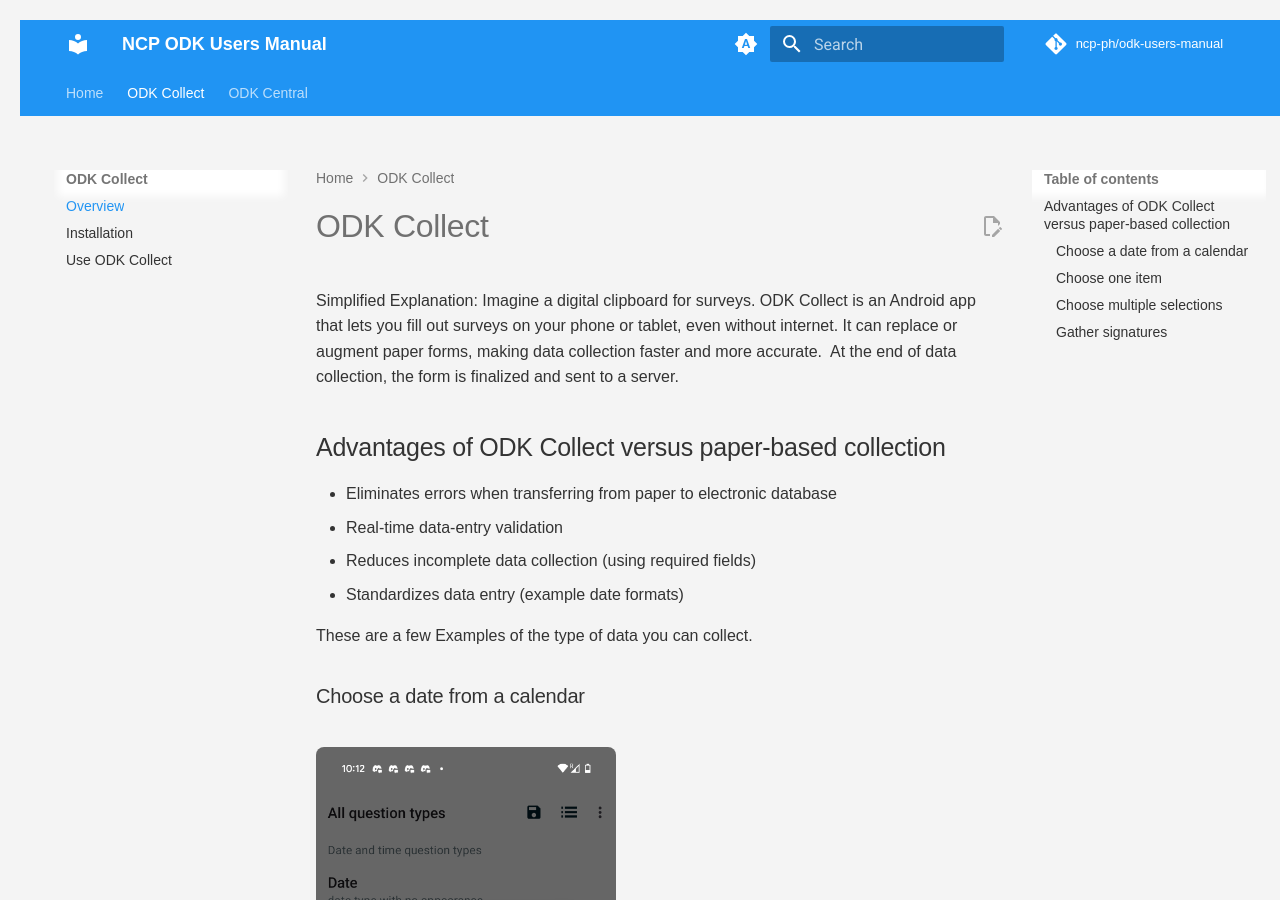
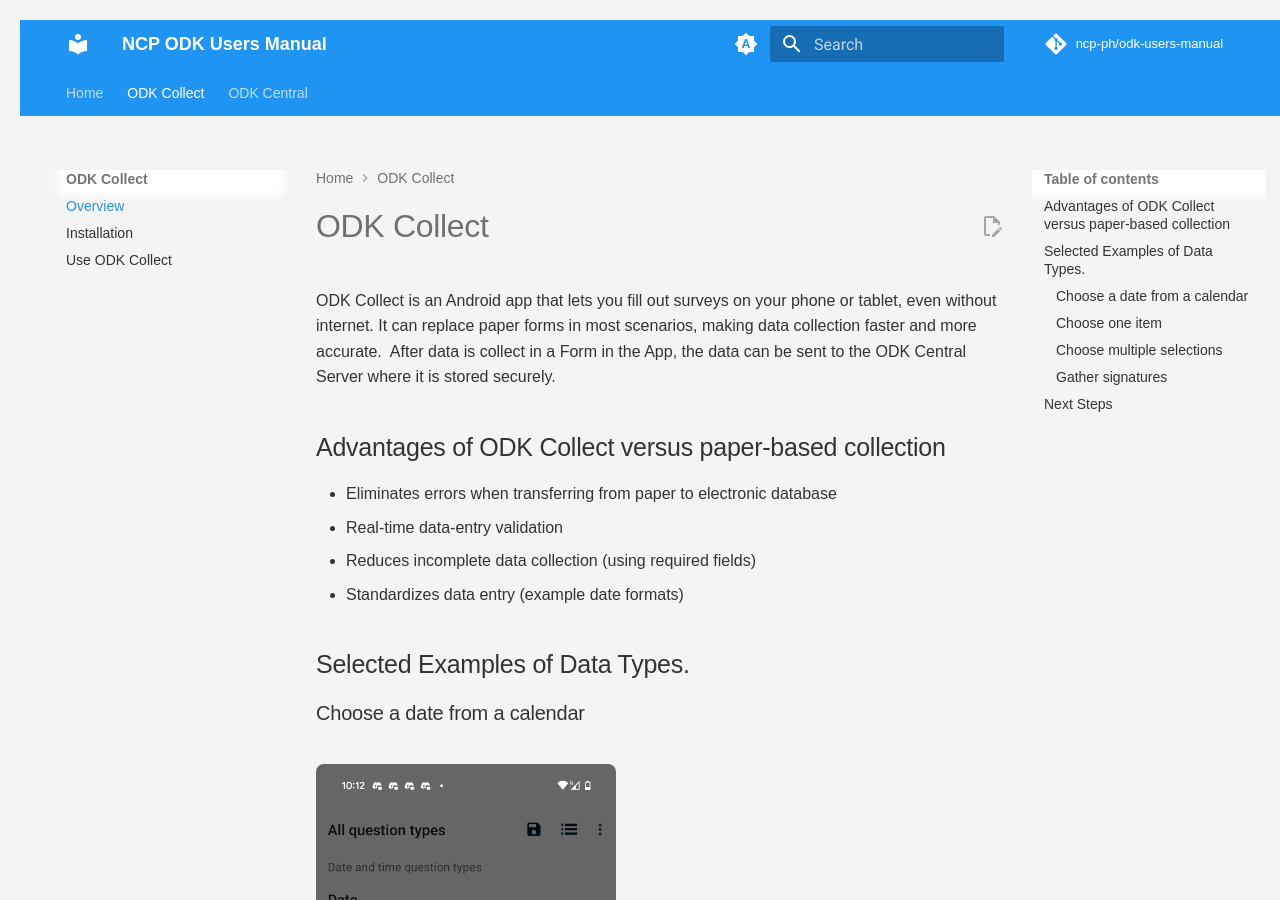
Before and after one commit to ncp-ph/odk-users-manual, an MkDocs documentation site: the page built from docs/about-odk-collect.md, in a window 1280 px wide and 900 px high. Built offline with MkDocs 1.6.1 and Material for MkDocs 9.7.7, drawn with Linux system fonts in a browser that asks for light colours; comment, search, counter and statistics services are not loaded; some of the changed text lies outside the part shown.

Commit message:
Modify text about-odk-collet.md

```diff
--- a/docs/about-odk-collect.md
+++ b/docs/about-odk-collect.md
@@ -1,7 +1,6 @@
 # ODK Collect
 
-Simplified Explanation: Imagine a digital clipboard for surveys. ODK Collect is an Android app that lets you fill out surveys on your phone or tablet, even without internet. It can replace or augment paper forms, making data collection faster and more accurate.  At the end of data collection, the form is finalized and sent to a server.
-
+ ODK Collect is an Android app that lets you fill out surveys on your phone or tablet, even without internet. It can replace paper forms in most scenarios, making data collection faster and more accurate.  After data is collect in a Form in the App, the data can be sent to the ODK Central Server where it is stored securely.
 
 ## Advantages of ODK Collect versus paper-based collection
 - Eliminates errors when transferring from paper to electronic database
@@ -9,14 +8,13 @@ Simplified Explanation: Imagine a digital clipboard for surveys. ODK Collect is
 - Reduces incomplete data collection (using required fields)
 - Standardizes data entry (example date formats)
 
-These are a few Examples of the type of data you can collect.
+## Selected Examples of Data Types.
 
 ### Choose a date from a calendar
 <img width="300" height="672" alt="collect_date" src="/assets/images/collect_date.png" />
 
 ### Choose one item
 <img width="300" height="672" alt="collect_item" src="/assets/images//collect_choice_one.png" />
-
 
 ### Choose multiple selections
 <img width="300" height="672" alt="collect_multiple" src="/assets/images/collect_choice_multiple.png" />
@@ -26,4 +24,7 @@ These are a few Examples of the type of data you can collect.
 
 <img width="300" height="672" alt="collect_signatures" src="/assets/images/collect_signed.png" />
 
-You can see more examples once you start using ODK Collect.  First you must [Install ODK Collect](./install-odk-collect.md)
+## Next Steps
+
+* [Install ODK Collect](./install-odk-collect.md)
+* [Try ODK Collect](./try-odk-collect.md)
```
